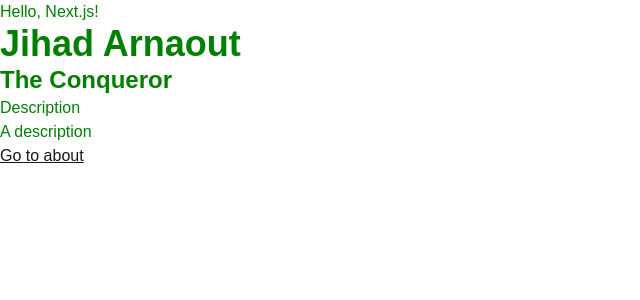
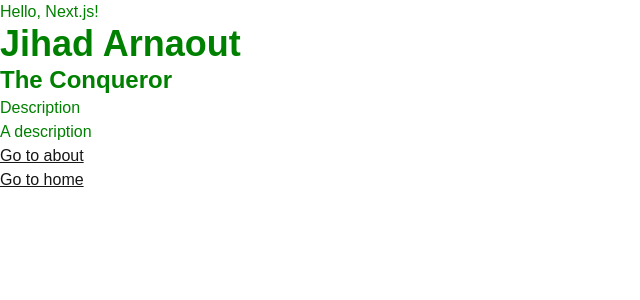
Before and after one commit to JihadArnaout/react-review, a Next.js app: page / in a window 1280 px wide. Shown: the top 300 px of the page, without its empty margins (0-640 px from the left). Built offline with nearby package versions, Linux system fonts and the light colour scheme.

Commit message:
link home page

```diff
--- a/app/page.tsx
+++ b/app/page.tsx
@@ -18,6 +18,10 @@ export default function Home() {
       <Link href="/about" style={{ textDecoration: "underline" }}>
         Go to about
       </Link>
+
+      <Link href="/home" style={{ textDecoration: "underline" }}>
+        Go to home
+      </Link>
     </>
   );
 }
```
